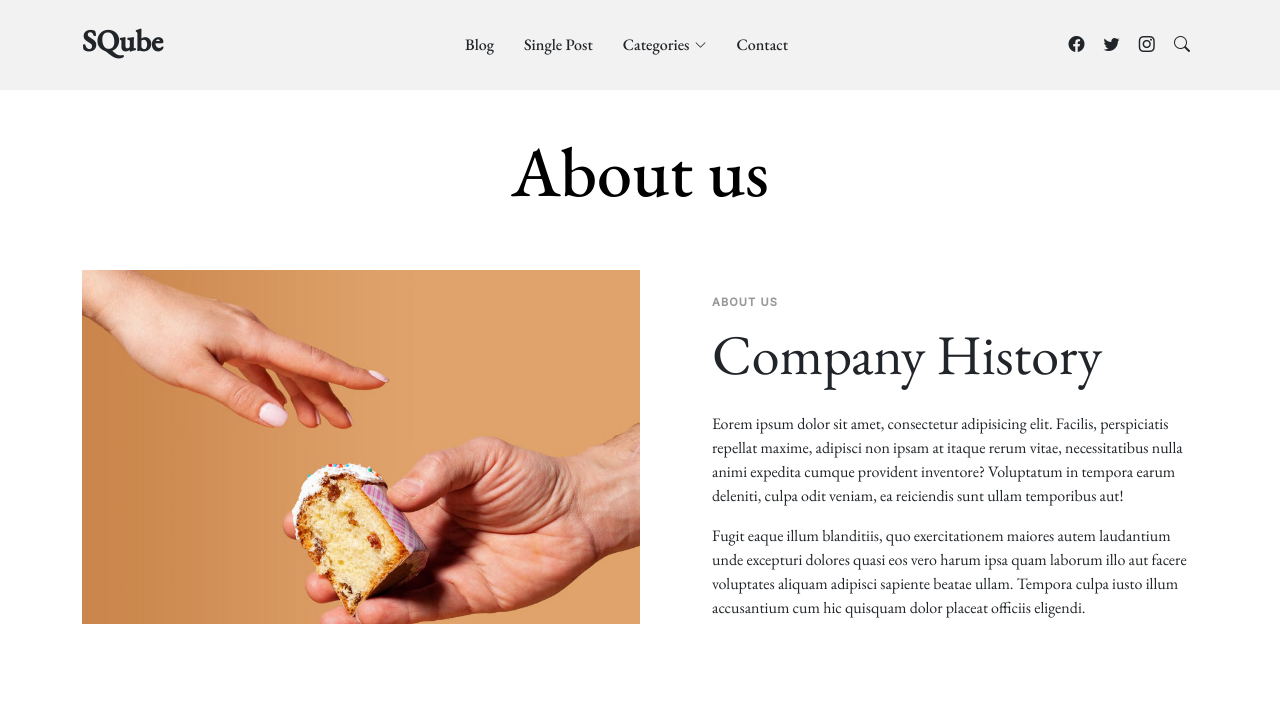
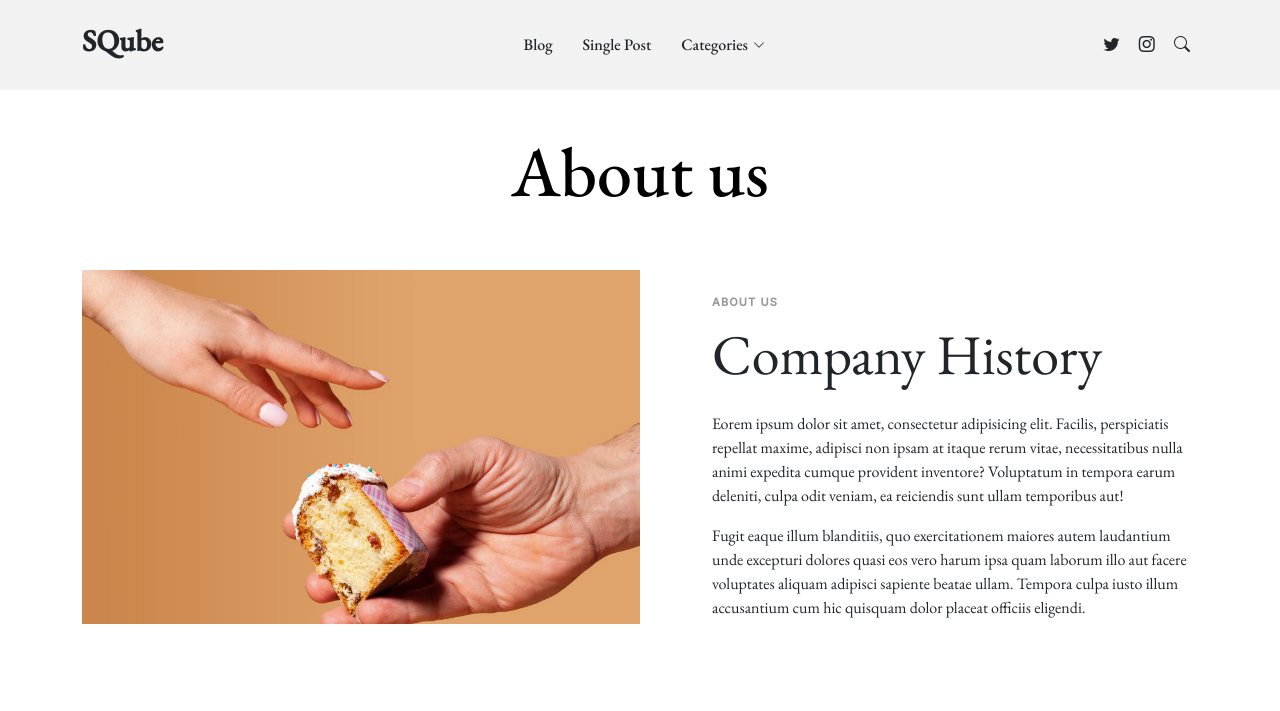
Before and after one commit to METSYSINDIA/sqube, a plain HTML site: page about.html in a window 1280 px wide. Shown: the top 711 px of the page. Drawn offline with nearby package versions, Linux system fonts and the light colour scheme; a web font is replaced by a local one.

Commit message:
contact removed

```diff
--- a/about.html
+++ b/about.html
@@ -74,12 +74,12 @@
           </li>
 
           <!--<li><a href="about.html">About</a></li>-->
-          <li><a href="contact.html">Contact</a></li>
+          <!--<li><a href="contact.html">Contact</a></li>-->
         </ul>
       </nav><!-- .navbar -->
 
       <div class="position-relative">
-        <a href="#" class="mx-2"><span class="bi-facebook"></span></a>
+
         <a href="#" class="mx-2"><span class="bi-twitter"></span></a>
         <a href="#" class="mx-2"><span class="bi-instagram"></span></a>
 
```
Also changed, not shown: category.html (+2 -2 lines), contact.html (+2 -2 lines), index.html (+2 -2 lines), search-result.html (+2 -2 lines), single-post.html (+2 -2 lines).
